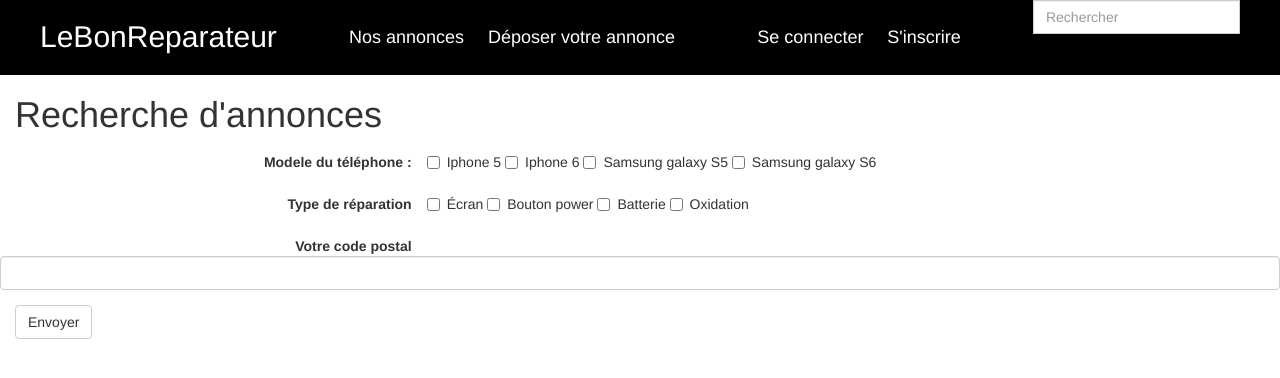
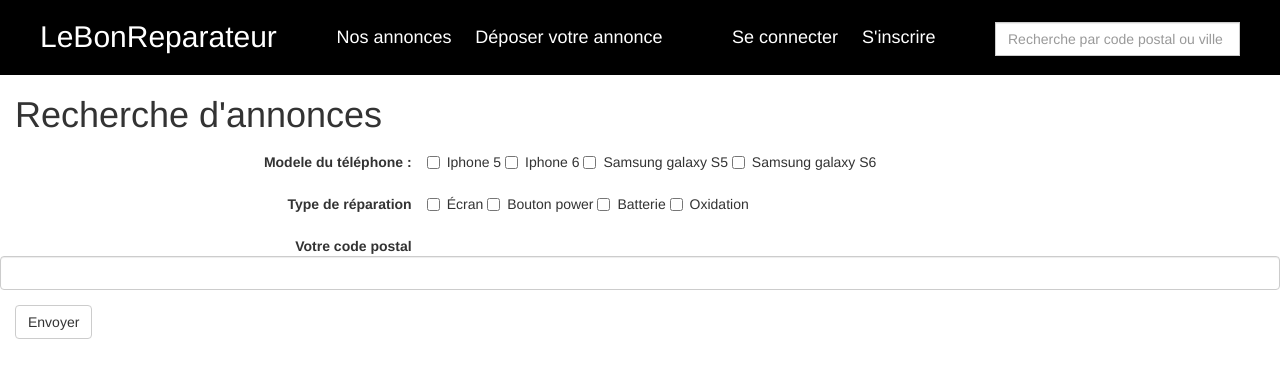
Before and after one commit to gaelgf/leBonReparateur, a Rails app: page /search in a window 1280 px wide. Shown: the top 378 px of the page. Run offline with Rails 7, Linux system fonts and the light colour scheme; style sheets or scripts are compiled from the project's sources; parts of the project's set-up code (start-up, migrations or seed data) failed here and were passed over; some libraries are stand-ins or nearby versions.

Commit message:
update search for search with cp or city and stylize it

```diff
--- a/projet-rails/app/assets/stylesheets/home.css
+++ b/projet-rails/app/assets/stylesheets/home.css
@@ -35,6 +35,13 @@ body{
 }
 .items-nav ul li a{
   color: white;
+}
+
+.items-nav form{
+  line-height: 75px;
+}
+#users_search{
+  width: 245px;
 }
 
 .image-home{
--- a/projet-rails/app/models/user.rb
+++ b/projet-rails/app/models/user.rb
@@ -10,6 +10,6 @@ class User < ActiveRecord::Base
   validates_attachment_content_type :avatar, :content_type => /\Aimage\/.*\Z/
 
   search_scope :search do
-		attributes :cp
+		attributes :cp, :adresse
 	end
 end
--- a/projet-rails/app/views/layouts/application.html.erb
+++ b/projet-rails/app/views/layouts/application.html.erb
@@ -36,7 +36,7 @@
         								html: {class: 'form-inline text-right'} do |f| %>
         	<div class="form-group">
         		<div class="input-group">
-        			<%= f.input_field :search, label: false, placeholder: 'Rechercher', class:'form-control', value: @search_value %>
+        			<%= f.input_field :search, label: false, placeholder: 'Recherche par code postal ou ville', class:'form-control', value: @search_value %>
         		</div>
         	</div>
         <% end %>
```
